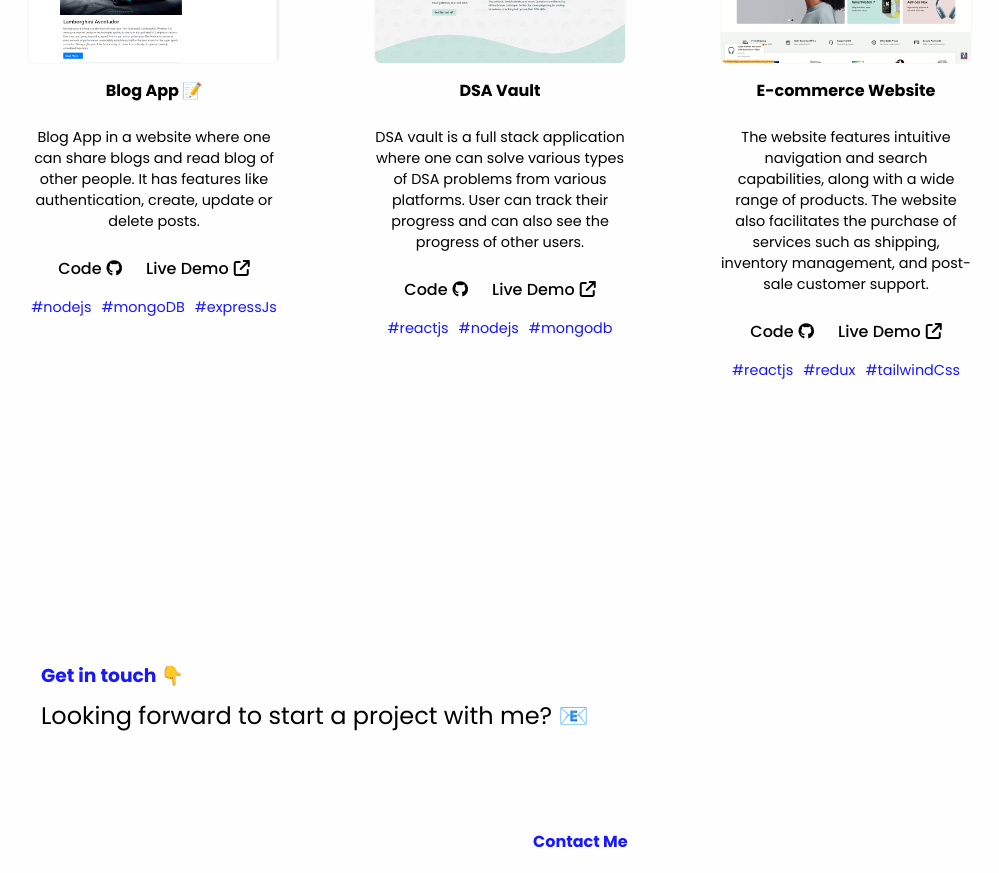
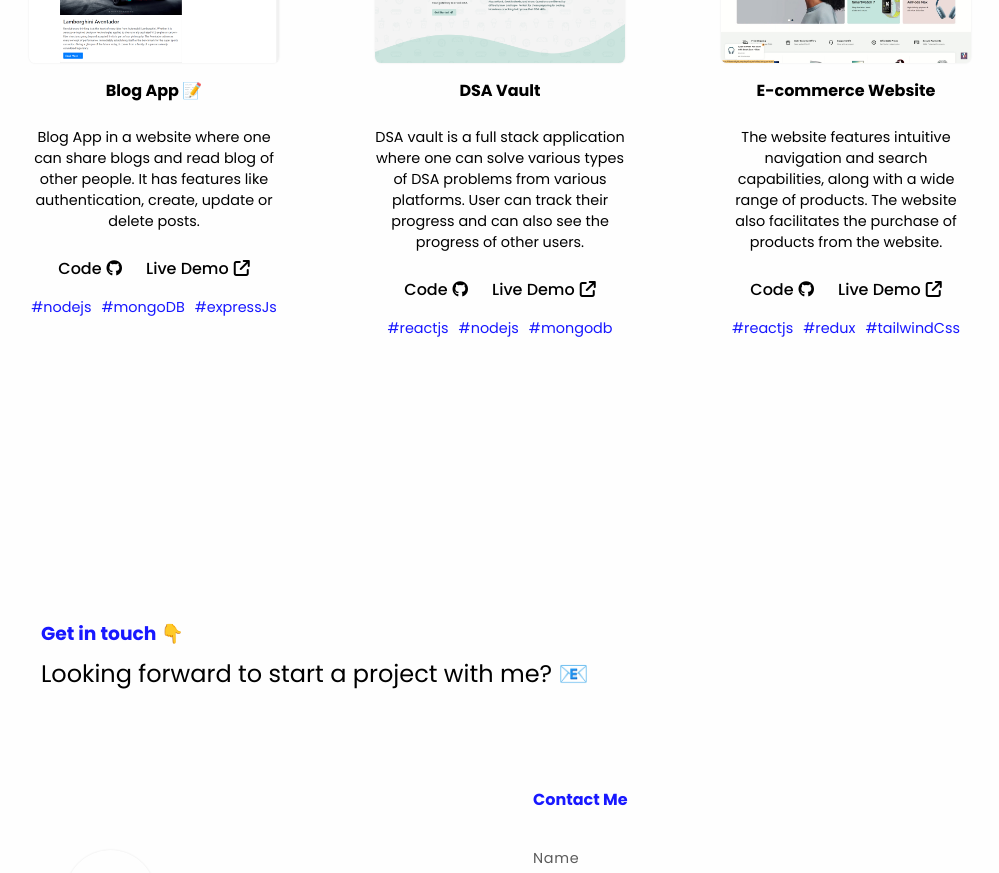
Before and after one commit to rishirajbhargava/rishi-portfolio, a React (Create React App) app: page / in a window 1280 px wide. Shown: the part 1700-2573 px from the top of the page, without its empty margins (147-1146 px from the left). Built offline with nearby package versions, Linux system fonts and the light colour scheme.

Commit message:
projects link updated

```diff
--- a/src/components/sub-components/Project3.js
+++ b/src/components/sub-components/Project3.js
@@ -12,7 +12,7 @@ const Project3 = (props) => {
             <div className="pro-text">
                 <h4>E-commerce Website</h4>
                 <p>The website features intuitive navigation and search capabilities, along with a wide range of products.
-                    The website also facilitates the purchase of services such as shipping, inventory management, and post-sale customer support.</p>
+                The website also facilitates the purchase of products from the website.</p>
 
                 <div className="links"><a target="_blank" href="https://www.google.com" rel="noreferrer">Code <i className="fa-brands fa-github"></i></a>
                     <a target="_blank" href="https://www.google.com" rel="noreferrer">Live Demo<i className="fa-solid fa-arrow-up-right-from-square link-icon"></i></a>
```
